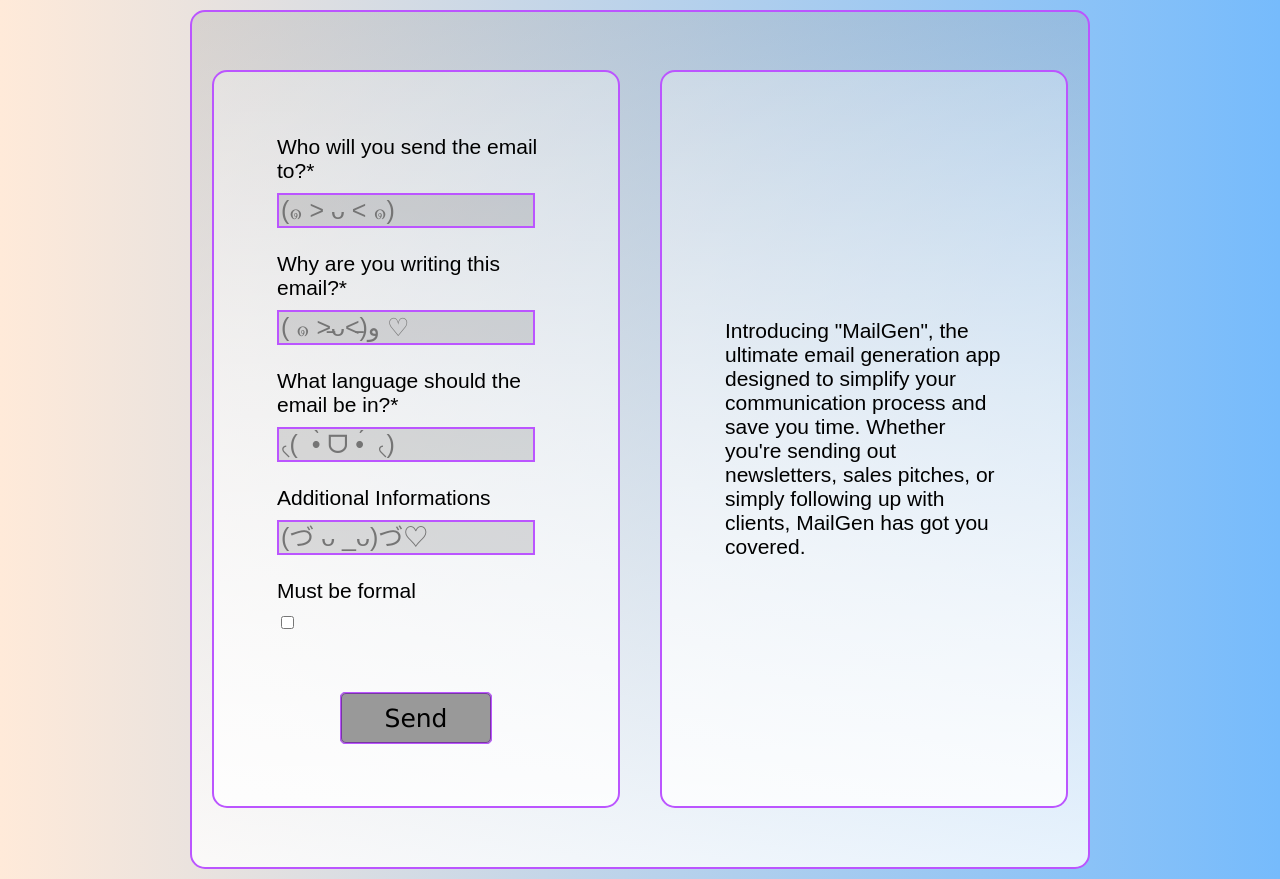
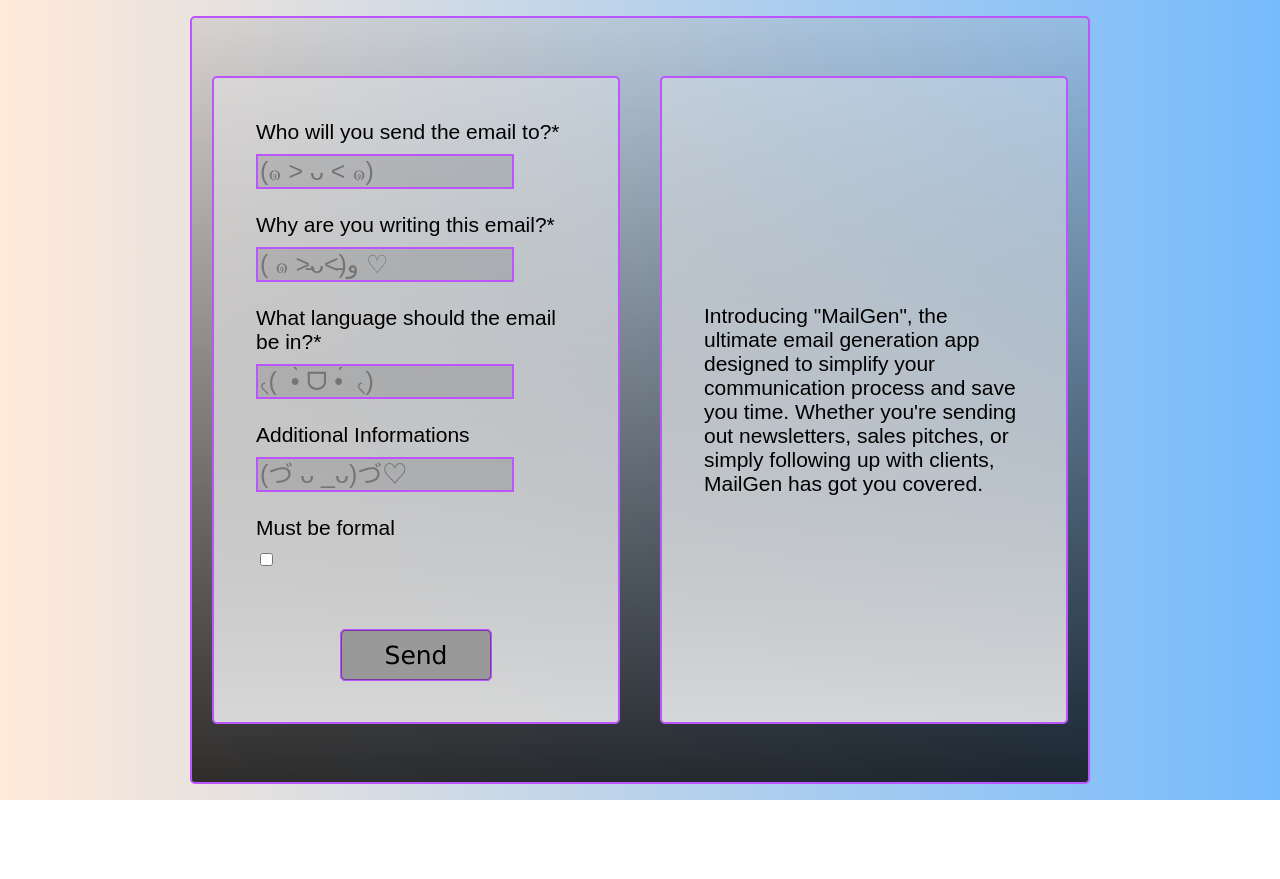
Before and after one commit to Pramsh/chatty, a React (Create React App) app: page / in a window 1280 px wide. After the commit the page ends 800 px from the top, so only its background shows below. Built offline with nearby package versions, Linux system fonts and the light colour scheme; no server answers; what aws-amplify would draw is missing.

Commit message:
less border radius and maybe strange behavior fidxed

```diff
--- a/src/Components/CGPT/Cgpt.css
+++ b/src/Components/CGPT/Cgpt.css
@@ -8,26 +8,25 @@
 
 
 .container {
-    background-image:linear-gradient(to top, rgba(255,255, 255, 0.8),rgba(170, 170, 170, 0.287)) ;
+    background-image:linear-gradient(to top, rgba(0, 0, 0, 0.8),rgba(170, 170, 170, 0.287)) ;
     border: 2px solid rgb(187, 85, 255) ;
     display: flex;
     flex-wrap: wrap-reverse;
     justify-content: space-around;
     padding-top: 3%;
     padding-bottom: 3%;
-    border-radius: 15px;
+    border-radius: 5px;
     flex-basis: 70%;
     margin: 10px;
-
 }
 .el{
-    padding :3em;
+    padding :2em;
     flex-grow: 1;
     font-size: 21px;
     font-family: sans-serif;
     color: rgb(0, 0, 0);
     background-image:linear-gradient(to top, rgba(255,255, 255, 0.8),rgba(255,255,255,0.3)) ;
-    border-radius: 15px;
+    border-radius: 5px;
     border: 2px solid rgb(187, 85, 255) ;
    display: flex;
    justify-content: space-between;
--- a/src/index.css
+++ b/src/index.css
@@ -6,6 +6,7 @@
   -webkit-font-smoothing: antialiased;
   -moz-osx-font-smoothing: grayscale;
   overflow-x: hidden;
+
 }
 
 
```
